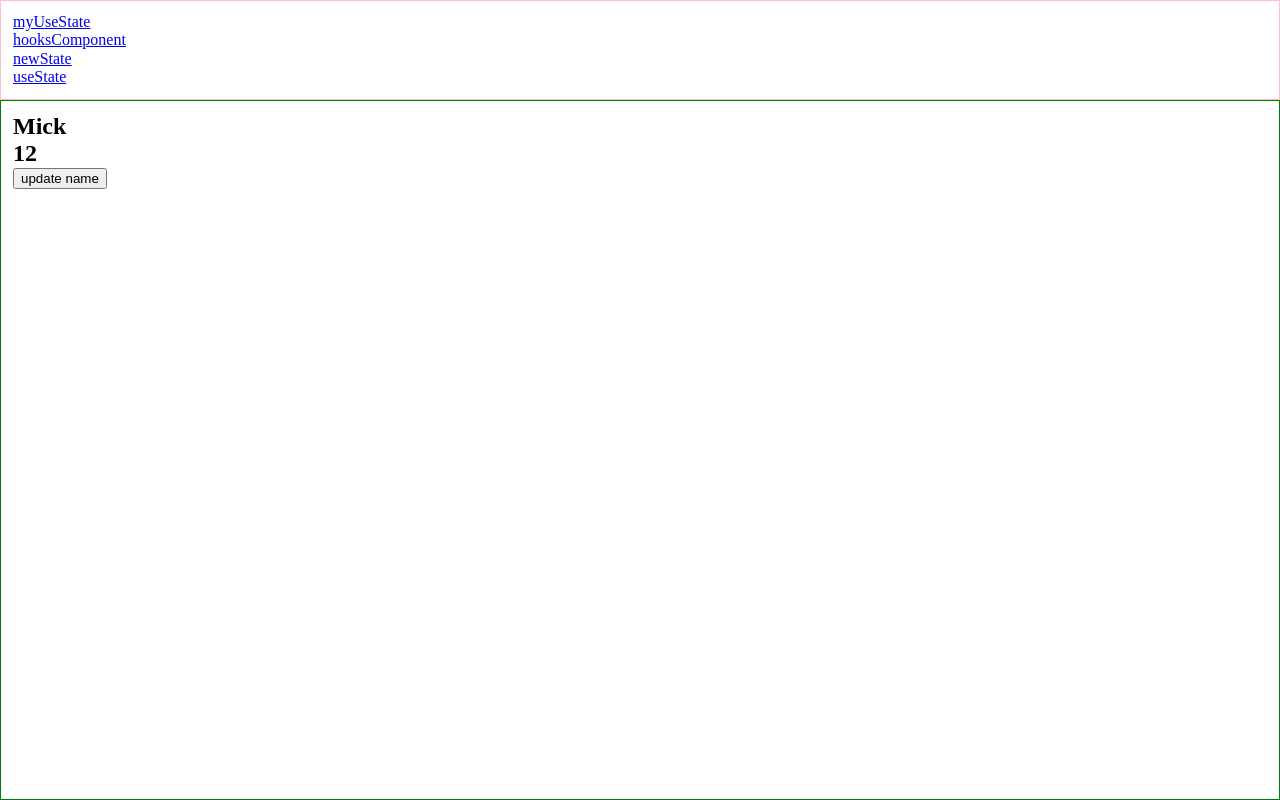
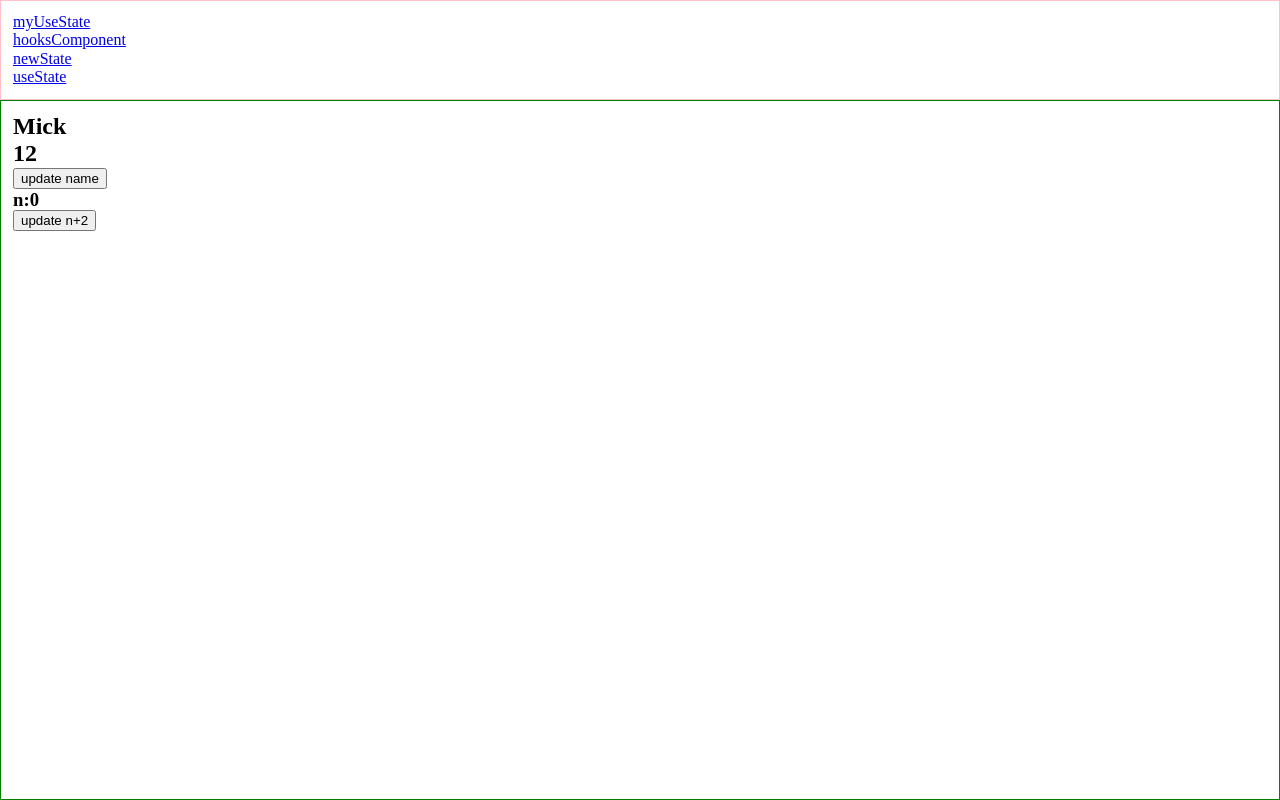
Before and after one commit to wangkaiwd/react-hooks-ts-practice, a React (Create React App) app: page /useState in a window 1280 px wide. Built offline with nearby package versions, Linux system fonts and the light colour scheme.

Commit message:
feat: useState knowledge conclusion

```diff
--- a/src/views/hooksSpecific/useState.tsx
+++ b/src/views/hooksSpecific/useState.tsx
@@ -5,13 +5,15 @@ import React, { useState } from 'react';
 //    2. 地址要变:
 //        React使用Object.is比较算法来比较state,如果State Hook的更新函数传入的值的地址与当前值的地址相同
 //        组件不会`render`
-//    3.
+//    3. useState接受函数：函数中的内容只会在组件首次渲染时执行
+//    4. setState接受函数: 新的state值依赖于前一个state值
 const UseState = () => {
   const [user, setUser] = useState({
     name: 'Mick',
     age: 12,
   });
-  console.log('user', user);
+  const [n, setN] = useState(0);
+  // console.log('user', user);
   const onClickToUpdateName = () => {
     // user.name = 'Jack';
     // setUser(user) // 当setUser中的内容没有发生变化时不会触发render
@@ -20,11 +22,21 @@ const UseState = () => {
       name: 'Jack',
     });
   };
+  const onClickToUpdateN = () => {
+    // setN(n + 1);
+    // setN(n + 2); // 当前执行函数只会有一个n,并且这个n并不会发生改变
+    // setN(n + 1); // 只有最后一次更新会生效
+    setN(n => n + 1);
+    setN(n => n + 1);
+  };
   return (
     <div>
       <h2>{user.name}</h2>
       <h2>{user.age}</h2>
       <button onClick={onClickToUpdateName}>update name</button>
+      <br/>
+      <h3>n:{n}</h3>
+      <button onClick={onClickToUpdateN}>update n+2</button>
     </div>
   );
 };
```
